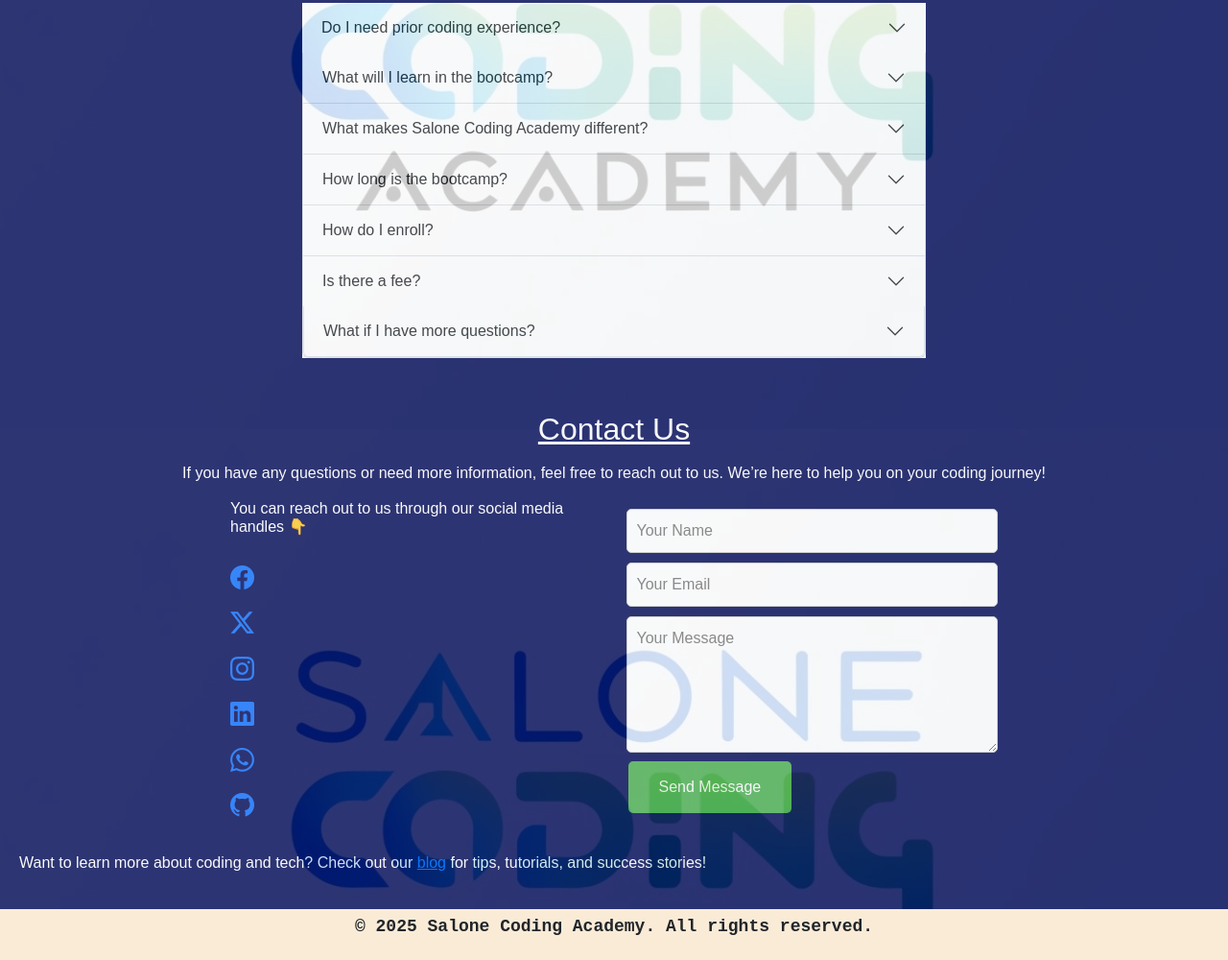
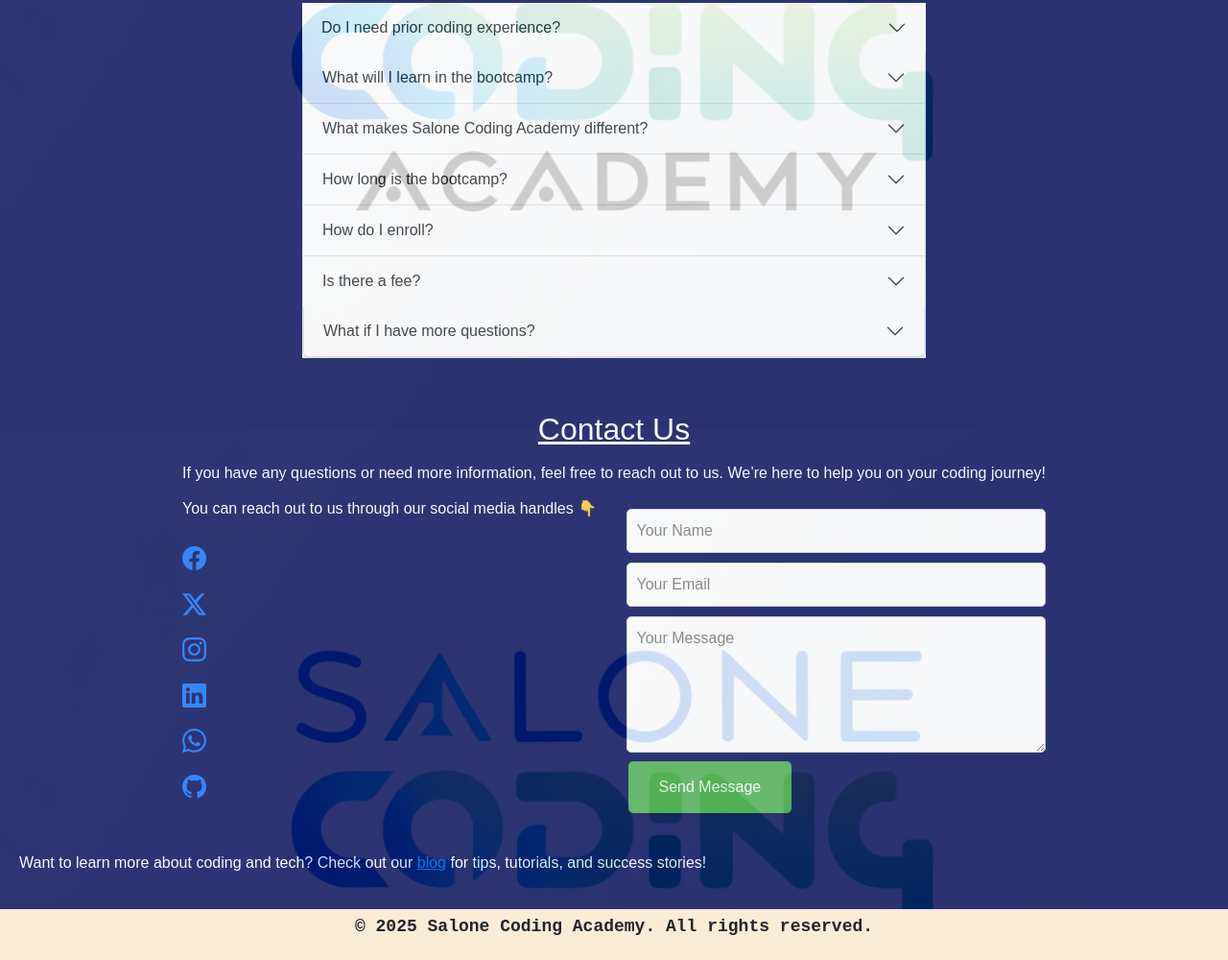
Before and after one commit to Sheku1995/salone-coding-academy, a plain HTML site: page index.html in a window 1280 px wide. Shown: the part 3553-4553 px from the top of the page at 96% size. Drawn offline with nearby package versions, Linux system fonts and the light colour scheme.

Commit message:
Edited the file sca.css

```diff
--- a/sca.css
+++ b/sca.css
@@ -386,7 +386,7 @@ align-items: center;
   padding: 20px;
 }
 #contact-container{
-  max-width: 800px;
+  max-width: 900px;
   margin: auto;
   display: grid;
   grid-template-columns: repeat(2, 1fr);
@@ -429,7 +429,6 @@ textarea{
 #media-container{
   margin-top: 25px;
   display: flex;
-  justify-content: flex-start;
   gap: 10px;
   flex-direction: column;
 }
```
